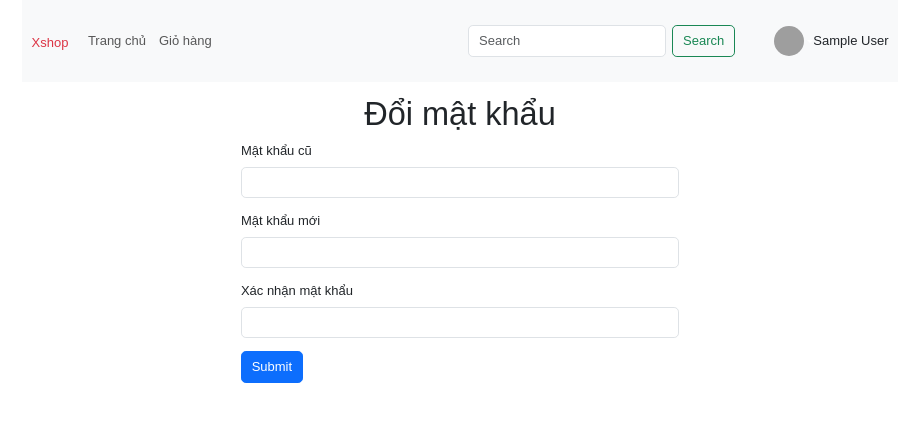
After one commit to Haidang01/shopping_php, a PHP site: page /views/user/ChangePassword.php in a window 1280 px wide. The commit adds this page. Shown: the top 422 px of the page, without its empty margins (180-1099 px from the left). Run offline with PHP 8.4, Linux system fonts and the light colour scheme; the visitor is signed in with stand-in values (Sample User, id 1); tables that the repository leaves empty or names only in its code hold one stand-in row (values such as "Sample post"); grey boxes are pictures that could not be loaded.

Commit message:
changePassword

```diff
--- a/controllers/updateProfile.php
+++ b/controllers/updateProfile.php
@@ -3,7 +3,6 @@ include '../model/connectDb.php';
 
 try {
     session_start();
-    // echo $_SESSION['username'] . '' . $_SESSION['img'];
     $id = $_POST['id'];
     $name = $_POST['name'];
     $address = $_POST['address'];
--- /dev/null
+++ b/views/user/ChangePassword.php
@@ -0,0 +1,30 @@
+<?php
+include './components/header.php';
+include '../../model/connectDb.php';
+$userId = $_SESSION['userId'];
+$q1 = 'SELECT * FROM nguoi_dung WHERE id = ' . $userId;
+$statement1 = $connect->prepare($q1);
+$statement1->execute();
+$user = $statement1->fetch();
+
+//
+?>
+<div style="width: 50%; margin: 0 auto;">
+  <h1 class="text-center">Đổi mật khẩu</h1>
+  <form action="/shopping_php/controllers/changePassword.php" method="POST" enctype="multipart/form-data">
+    <div class="mb-3">
+      <label for="exampleInputEmail1" class="form-label">Mật khẩu cũ</label>
+      <input type="text" class="form-control" required name="mkcu">
+    </div>
+    <div class="mb-3">
+      <label for="exampleInputEmail1" class="form-label">Mật khẩu mới</label>
+      <input type="text" class="form-control" required name="mkmoi">
+    </div>
+    <div class="mb-3">
+      <label for="exampleInputEmail1" class="form-label">Xác nhận mật khẩu</label>
+      <input type="text" class="form-control" required name="mkmoi1">
+    </div>
+
+    <button type="submit" class="btn btn-primary">Submit</button>
+  </form>
+</div>
--- a/views/user/components/header.php
+++ b/views/user/components/header.php
@@ -68,6 +68,7 @@
               } ?>
               <li><a class='dropdown-item' href='#'>Settings</a></li>
               <li><a class='dropdown-item' href='/shopping_php/views/user/changeInfo.php'>Profile</a></li>
+              <li><a class='dropdown-item' href='/shopping_php/views/user/changePassword.php'>ChangePassword</a></li>
               <li>
                 <hr class='dropdown-divider'>
               </li>
```
Also changed, not shown: controllers/changePassword.php (added, +37 -0 lines).
